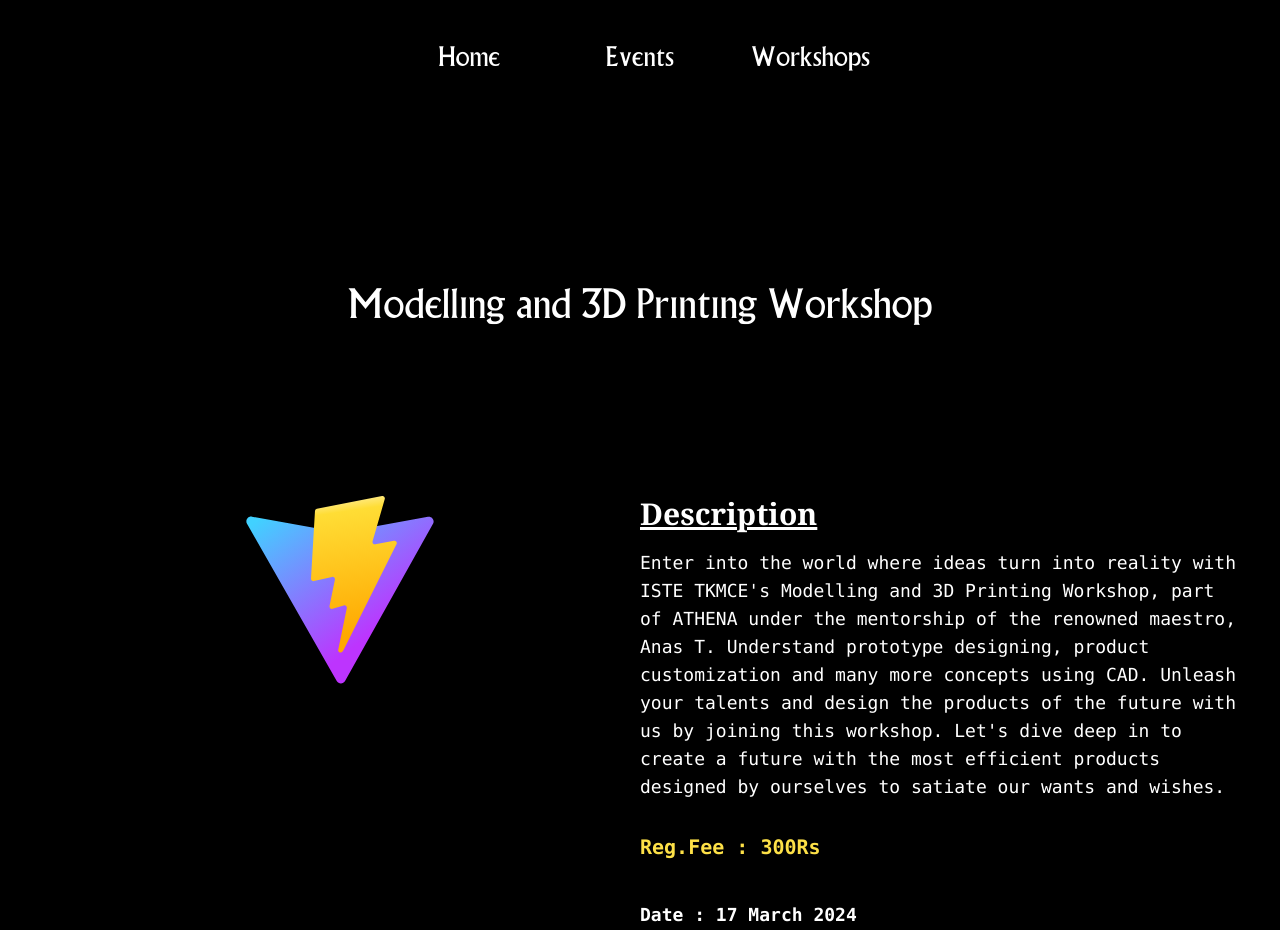
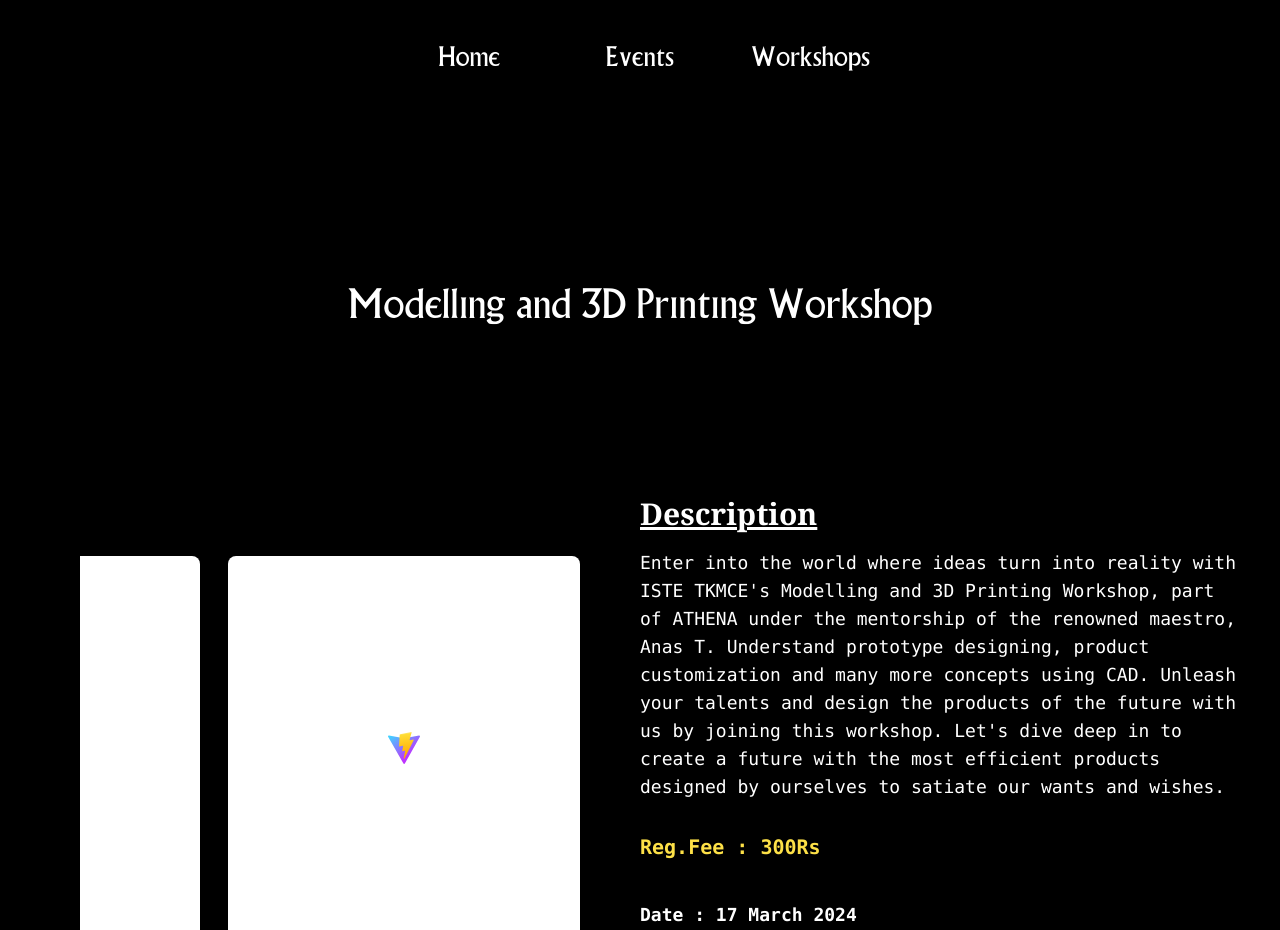
Before and after one commit to ISTE-TKMCE/athena24, a React (Vite) app: page /workshop/3d-printing in a window 1280 px wide. Shown: the top 930 px of the page. Built offline with nearby package versions, Linux system fonts and the light colour scheme.

Commit message:
carousel in workshop page

```diff
--- a/src/content/workshops.js
+++ b/src/content/workshops.js
@@ -3,7 +3,7 @@ const workshopDetails= [{
   name : "Modelling and 3D Printing Workshop",
   details: "Enter into the world where ideas turn into reality with ISTE TKMCE's Modelling and 3D Printing Workshop, part of ATHENA under the mentorship of the renowned maestro, Anas T. Understand prototype designing, product customization and many more concepts using CAD. \nUnleash your talents and design the products of the future with us by joining this workshop. Let's dive deep in to create a future with the most efficient products designed by ourselves to satiate our wants and wishes.",
   date : "17 March 2024",
-  posters: ["/vite.svg"],
+  posters: ["/vite.svg","/vite.svg"],
   price : 300,
   coordinators : [{name: "Lakshmi", phone:"8301064679"},{name: "Anand", phone:"8593085041"}],
   link: "https://bit.ly/ATHENA_3D_PRINTING"
--- a/src/routes/workshop.jsx
+++ b/src/routes/workshop.jsx
@@ -18,8 +18,8 @@ export default function WorkshopPage() {
           {event.name}
         </div>
       <div className="text-left grid grid-rows-2 gap-y-2  md:grid md:grid-cols-2 md:h-96 font-mono text-lg">
-        <div className="flex justify-center ">
-          <img className="w-64" src={event.posters[0]} />
+        <div >
+          <CustomCarousel event={event.posters}/>
         </div>
         <div className="flex justify-center">
           <div className="">
@@ -47,3 +47,42 @@ export default function WorkshopPage() {
     </div>
   );
 }
+
+import useEmblaCarousel from "embla-carousel-react";
+import Autoplay from 'embla-carousel-autoplay';
+import Card from "../components/card.jsx"
+
+
+
+ function CustomCarousel({event}) {
+
+  const autoplayOption = {
+    delay: 4000,
+    rootNode: (emblaRoot) => emblaRoot.parentElement
+  }
+
+  const [emblaRef ] = useEmblaCarousel({ loop: true },[Autoplay(autoplayOption)]);
+return(
+  <div className='embla embla__viewport md:m-10' ref={emblaRef}>
+    <div className='flex flex-row '>
+    {event.map((event, key) => (
+        <CustomCard src={event}/>
+        ))}
+    </div>
+  </div>
+);}
+
+
+function CustomCard({src}){
+  return(
+
+    <div className="embla__slide p-5 w-[500px]" >
+      <div
+        className="group embla__slide__img h-96 bg-white rounded-lg text-black grid place-content-center"
+      >
+           <img src={src} className="object-fill w-full h-full"/>
+                </div>
+    </div>
+
+  )
+}
```
